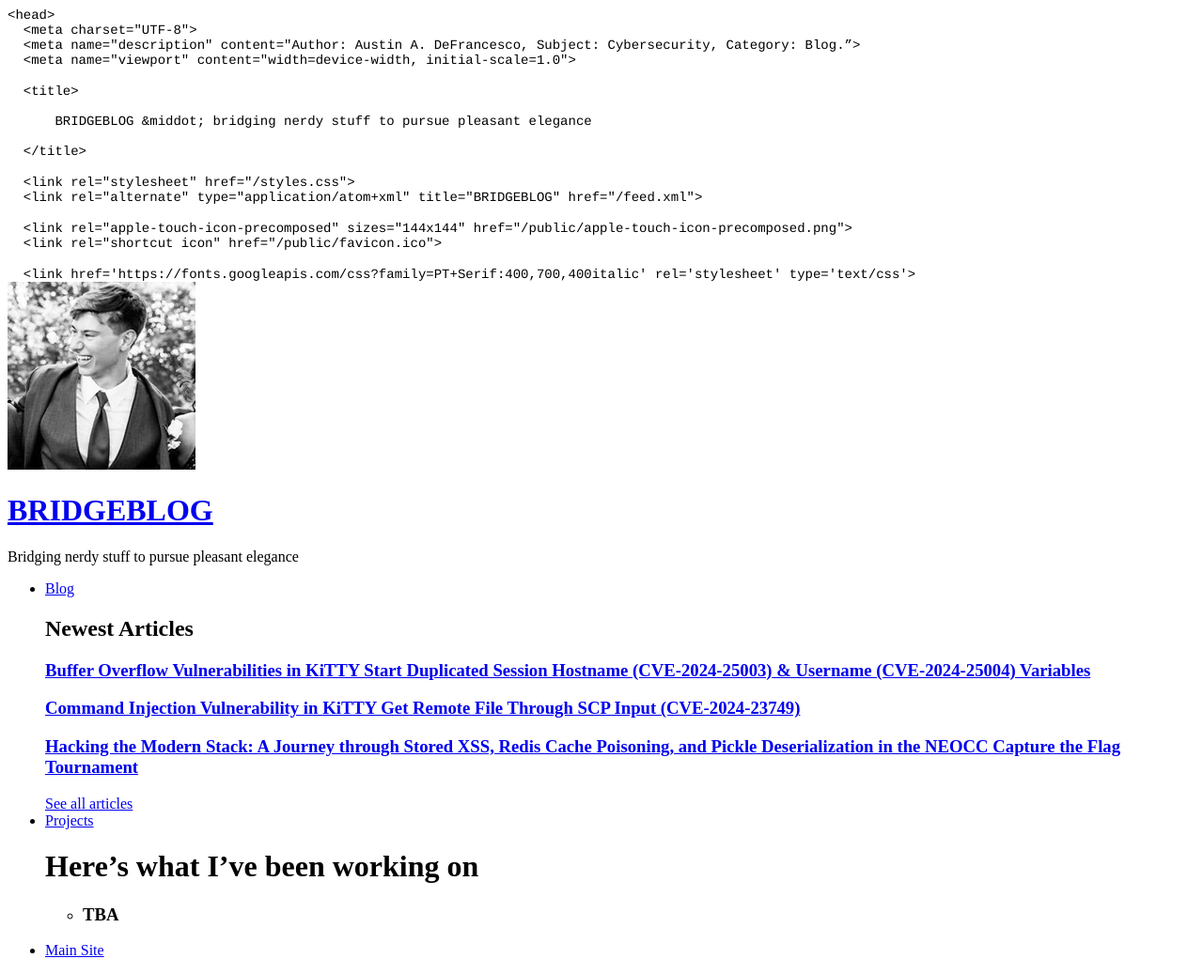
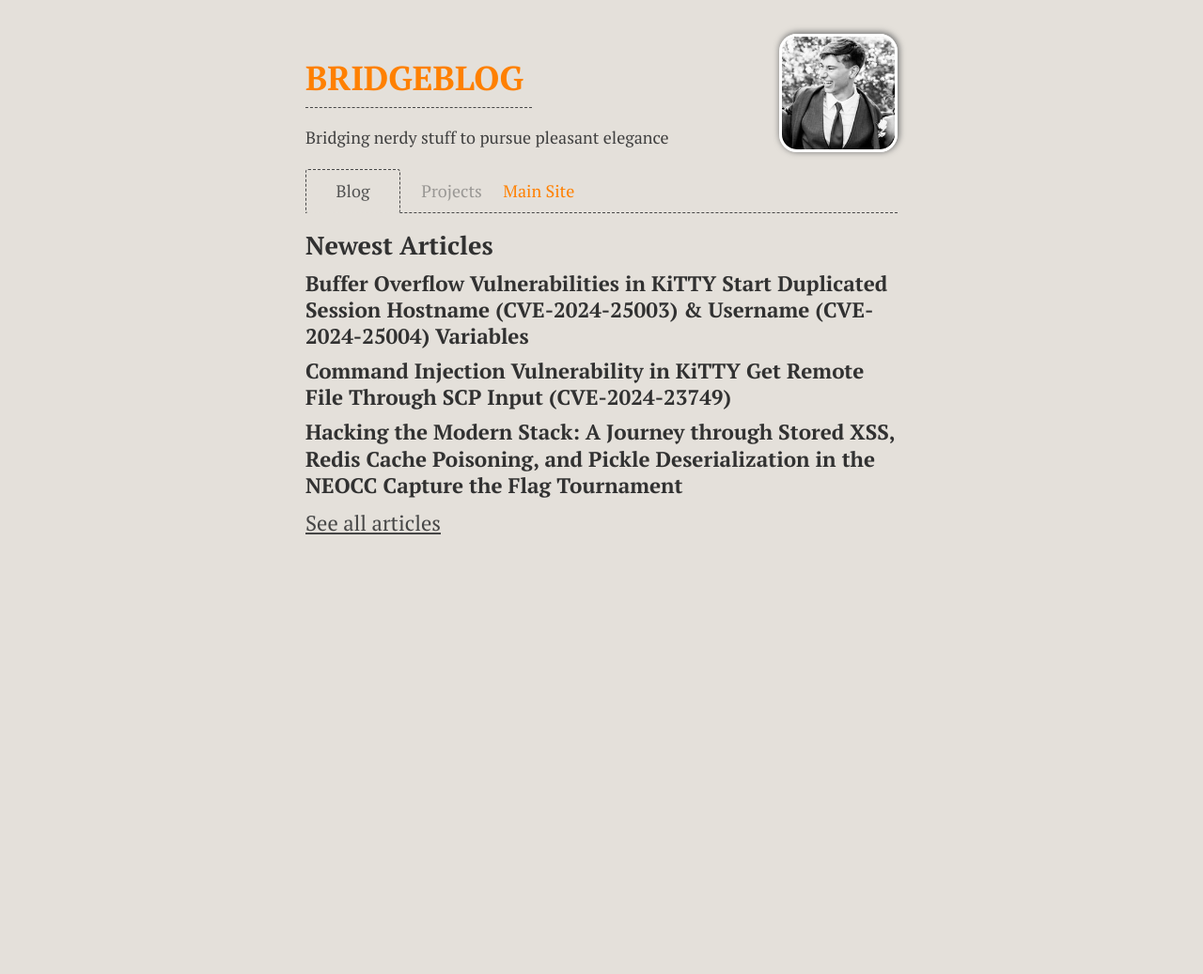
Before and after one commit to DEFCESCO/blog.defcesco.io, a Jekyll site: the page built from index.html, in a window 1280 px wide. Shown: the whole page at 94% size. Built offline with Jekyll 4.4.1, drawn with Linux system fonts in a browser that asks for light colours; after the commit the page ends 900 px from its top, so only the background shows below that.

Commit message:
Update head.html

```diff
--- a/_includes/head.html
+++ b/_includes/head.html
@@ -1,37 +1,21 @@
-<!DOCTYPE html PUBLIC "-//W3C//DTD HTML 4.01//EN" "http://www.w3.org/TR/html4/strict.dtd">
-<html>
 <head>
-  <meta http-equiv="Content-Type" content="text/html; charset=utf-8">
-  <meta http-equiv="Content-Style-Type" content="text/css">
-  <title></title>
-  <meta name="Generator" content="Cocoa HTML Writer">
-  <meta name="CocoaVersion" content="2487.3">
-  <style type="text/css">
-    p.p1 {margin: 0.0px 0.0px 0.0px 0.0px; font: 14.0px Courier; -webkit-text-stroke: #000000}
-    p.p2 {margin: 0.0px 0.0px 0.0px 0.0px; font: 14.0px Courier; -webkit-text-stroke: #000000; min-height: 17.0px}
-    span.s1 {font-kerning: none}
-  </style>
+  <meta charset="UTF-8">
+  <meta name="viewport" content="width=device-width, initial-scale=1.0">
+  <meta name="description" content="Author: Austin A. DeFrancesco, Subject: Cybersecurity, Categroy: Blog">
+
+  <title>
+    {% if page.title == "Home" %}
+      {{ site.title }} &middot; {{ site.tagline }}
+    {% else %}
+      {{ page.title }} &middot; {{ site.title }}
+    {% endif %}
+  </title>
+
+  <link rel="stylesheet" href="{{ site.baseurl }}/styles.css">
+  <link rel="alternate" type="application/atom+xml" title="{{ site.title }}" href="/feed.xml">
+
+  <link rel="apple-touch-icon-precomposed" sizes="144x144" href="{{ site.baseurl }}/public/apple-touch-icon-precomposed.png">
+  <link rel="shortcut icon" href="{{ site.baseurl }}/public/favicon.ico">
+
+  <link href='https://fonts.googleapis.com/css?family=PT+Serif:400,700,400italic' rel='stylesheet' type='text/css'>
 </head>
-<body>
-<p class="p1"><span class="s1">&lt;head&gt;</span></p>
-<p class="p1"><span class="s1"><span class="Apple-converted-space">  </span>&lt;meta charset="UTF-8"&gt;</span></p>
-<p class="p1"><span class="s1"><span class="Apple-converted-space">  </span>&lt;meta name="description" content="Author: Austin A. DeFrancesco, Subject: Cybersecurity, Category: Blog.”&gt;</span></p>
-<p class="p1"><span class="s1"><span class="Apple-converted-space">  </span>&lt;meta name="viewport" content="width=device-width, initial-scale=1.0"&gt;</span></p>
-<p class="p2"><span class="s1"></span><br></p>
-<p class="p1"><span class="s1"><span class="Apple-converted-space">  </span>&lt;title&gt;</span></p>
-<p class="p1"><span class="s1"><span class="Apple-converted-space">    </span>{% if page.title == "Home" %}</span></p>
-<p class="p1"><span class="s1"><span class="Apple-converted-space">      </span>{{ site.title }} &amp;middot; {{ site.tagline }}</span></p>
-<p class="p1"><span class="s1"><span class="Apple-converted-space">    </span>{% else %}</span></p>
-<p class="p1"><span class="s1"><span class="Apple-converted-space">      </span>{{ page.title }} &amp;middot; {{ site.title }}</span></p>
-<p class="p1"><span class="s1"><span class="Apple-converted-space">    </span>{% endif %}</span></p>
-<p class="p1"><span class="s1"><span class="Apple-converted-space">  </span>&lt;/title&gt;</span></p>
-<p class="p2"><span class="s1"></span><br></p>
-<p class="p1"><span class="s1"><span class="Apple-converted-space">  </span>&lt;link rel="stylesheet" href="{{ site.baseurl }}/styles.css"&gt;</span></p>
-<p class="p1"><span class="s1"><span class="Apple-converted-space">  </span>&lt;link rel="alternate" type="application/atom+xml" title="{{ site.title }}" href="/feed.xml"&gt;</span></p>
-<p class="p2"><span class="s1"><span class="Apple-converted-space">  </span></span></p>
-<p class="p1"><span class="s1"><span class="Apple-converted-space">  </span>&lt;link rel="apple-touch-icon-precomposed" sizes="144x144" href="{{ site.baseurl }}/public/apple-touch-icon-precomposed.png"&gt;</span></p>
-<p class="p1"><span class="s1"><span class="Apple-converted-space">  </span>&lt;link rel="shortcut icon" href="{{ site.baseurl }}/public/favicon.ico"&gt;</span></p>
-<p class="p2"><span class="s1"></span><br></p>
-<p class="p1"><span class="s1"><span class="Apple-converted-space">  </span>&lt;link href='https://fonts.googleapis.com/css?family=PT+Serif:400,700,400italic' rel='stylesheet' type='text/css'&gt;</span></p>
-</body>
-</html>
```
